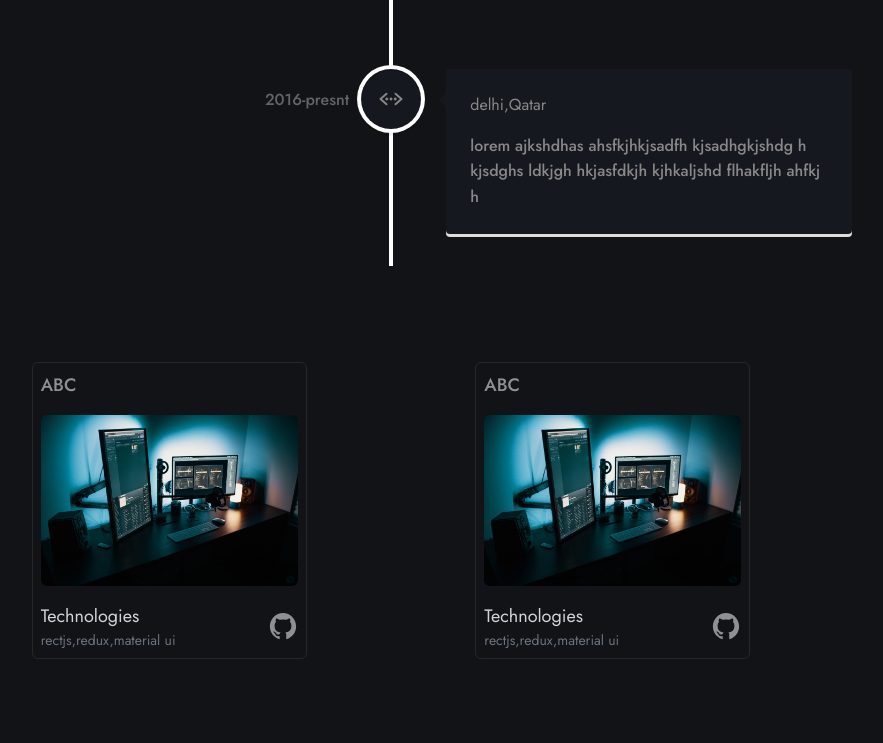
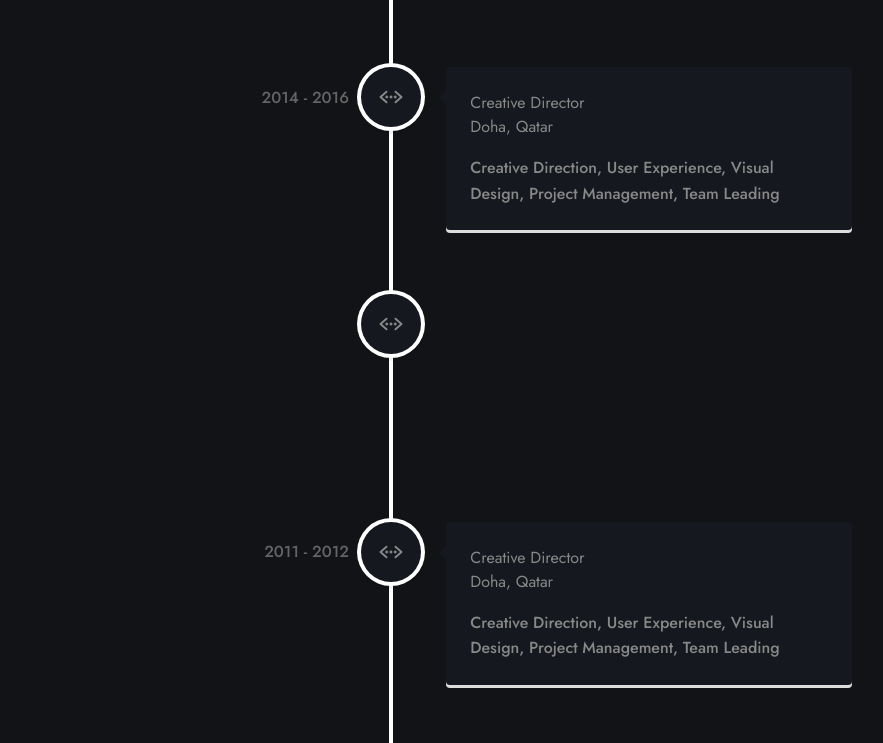
Before and after one commit to curiousdilip/sahil-bansal-website, a React (Create React App) app: page / in a window 1280 px wide. Shown: the part 820-1563 px from the top of the page, without its empty margins (249-1132 px from the left). Built offline with nearby package versions, Linux system fonts and the light colour scheme.

Commit message:
design fixed

```diff
--- a/src/App.js
+++ b/src/App.js
@@ -17,7 +17,7 @@ function App() {
       <div className="flex w-screen min-h-screen flex-col items-center justify-center relative bg-primary pb-20">
         <nav className="w-full px-6 z-50  fixed inset-x-0 top-2 flex justify-center items-center ">
           <div className=" w-full md:w-880 bg-navBar p-4 rounded-2xl flex items-center">
-            <p className="text-lg text-slate-200 font-medium">Vetrivel Ravi</p>
+            <p className="text-lg text-slate-200 font-medium">Sahil Bansal</p>
 
             <div className="hidden md:flex items-center gap-6 ml-6 flex-1">
               <a
@@ -45,7 +45,7 @@ function App() {
                 Contact
               </a>
               <a
-                href="#"
+                href="#contact"
                 className="ml-auto text-base text-textBase font-medium hover:text-slate-100 cursor-pointer border border-textBase px-2 py-1 rounded-xl hover:border-gray-100 duration-100 ease-in"
               >
                 Download
@@ -96,7 +96,7 @@ function App() {
                   Contact
                 </a>
                 <a
-                  href="#"
+                  href="#contact"
                   className="text-base text-textBase font-medium hover:text-slate-100 cursor-pointer border border-textBase px-2 py-1 rounded-xl hover:border-gray-100 duration-100 ease-in"
                   onClick={() => setIsActive(false)}
                 >
@@ -108,7 +108,7 @@ function App() {
         </nav>
 
         <div className="relative" id="home">
-          <Spline scene="https://prod.spline.design/oo6IxFu8UDjFUmjD/scene.spline" />
+        <Spline scene="https://prod.spline.design/oo6IxFu8UDjFUmjD/scene.spline" />
           <div className="absolute bottom-10 w-full flex justify-center items-center">
             <div className="shadow-md p-4 flex items-center justify-center bg-zinc-900 rounded-3xl ">
               <p className="text-white">Press and drag to orbit</p>
--- a/src/data.js
+++ b/src/data.js
@@ -2,16 +2,50 @@ import { IoCodeWorking, IoLogoGithub, IoLogoLinkedin, IoLogoTwitter, IoMail } fr
 import BgImg from "./img/bgimg.jpg"
 
 export const Experience=[
-    {id:1,
-    date:"2016-presnt",
-iconsSrc:<IoCodeWorking/>,
-title:"delhi,Qatar",
-description:"lorem ajkshdhas ahsfkjhkjsadfh kjsadhgkjshdg h kjsdghs ldkjgh hkjasfdkjh kjhkaljshd flhakfljh ahfkj h",},
-{id:2,
-    date:"2016-presnt",
-iconsSrc:<IoCodeWorking/>,
-title:"delhi,Qatar",
-description:"lorem ajkshdhas ahsfkjhkjsadfh kjsadhgkjshdg h kjsdghs ldkjgh hkjasfdkjh kjhkaljshd flhakfljh ahfkj h",}
+ {    id: 1,
+    date: "2016 - present",
+    iconsSrc: <IoCodeWorking />,
+    title: "Creative Director",
+    location: "Doha, Qatar",
+    description:
+      "Creative Direction, User Experience, Visual Design, Project Management, Team Leading",
+  },
+  {
+    id: 2,
+    date: "2014 - 2016",
+    iconsSrc: <IoCodeWorking />,
+    title: "Creative Director",
+    location: "Doha, Qatar",
+    description:
+      "Creative Direction, User Experience, Visual Design, Project Management, Team Leading",
+  },
+  {
+    id: 3,
+    date: "2012 - 2014",
+    iconsSrc: <IoCodeWorking />,
+    title: "Creative Director",
+    location: "Doha, Qatar",
+    description:
+      "Creative Direction, User Experience, Visual Design, Project Management, Team Leading",
+  },
+  {
+    id: 4,
+    date: "2011 - 2012",
+    iconsSrc: <IoCodeWorking />,
+    title: "Creative Director",
+    location: "Doha, Qatar",
+    description:
+      "Creative Direction, User Experience, Visual Design, Project Management, Team Leading",
+  },
+  {
+    id: 5,
+    date: "2010 - 2011",
+    iconsSrc: <IoCodeWorking />,
+    title: "Creative Director",
+    location: "Doha, Qatar",
+    description:
+      "Creative Direction, User Experience, Visual Design, Project Management, Team Leading",
+  },
 
 ]
 
--- a/src/index.css
+++ b/src/index.css
@@ -8,6 +8,7 @@
 body{
     font-family: "Jost",sans-serif;
     scroll-behavior: smooth;
+    margin: 0;
 }
 
 html{
@@ -17,3 +18,8 @@ html{
 body::-webkit-scrollbar, html::-webkit-scrollbar{
     display: none;
 }
+/*
+canvas{
+    height: 627px !important;
+    width: 771px !important;
+} */
```
